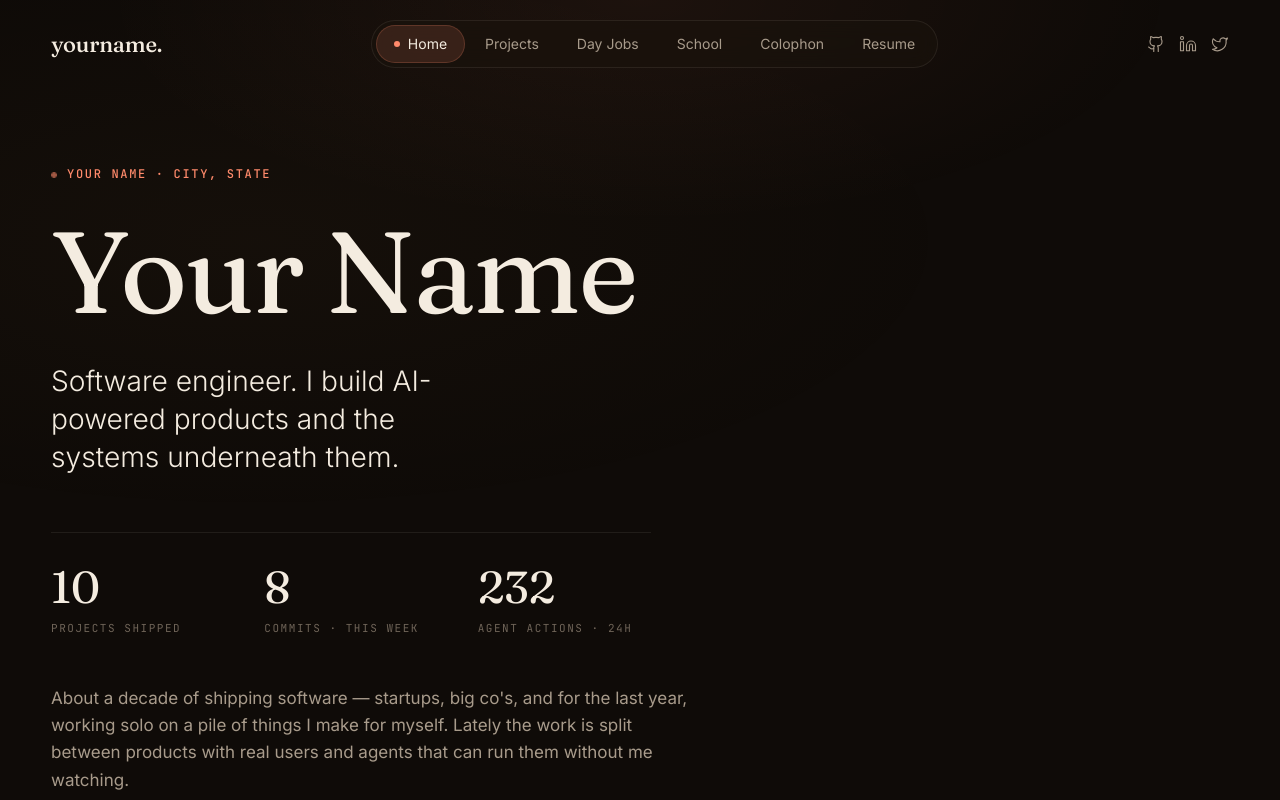
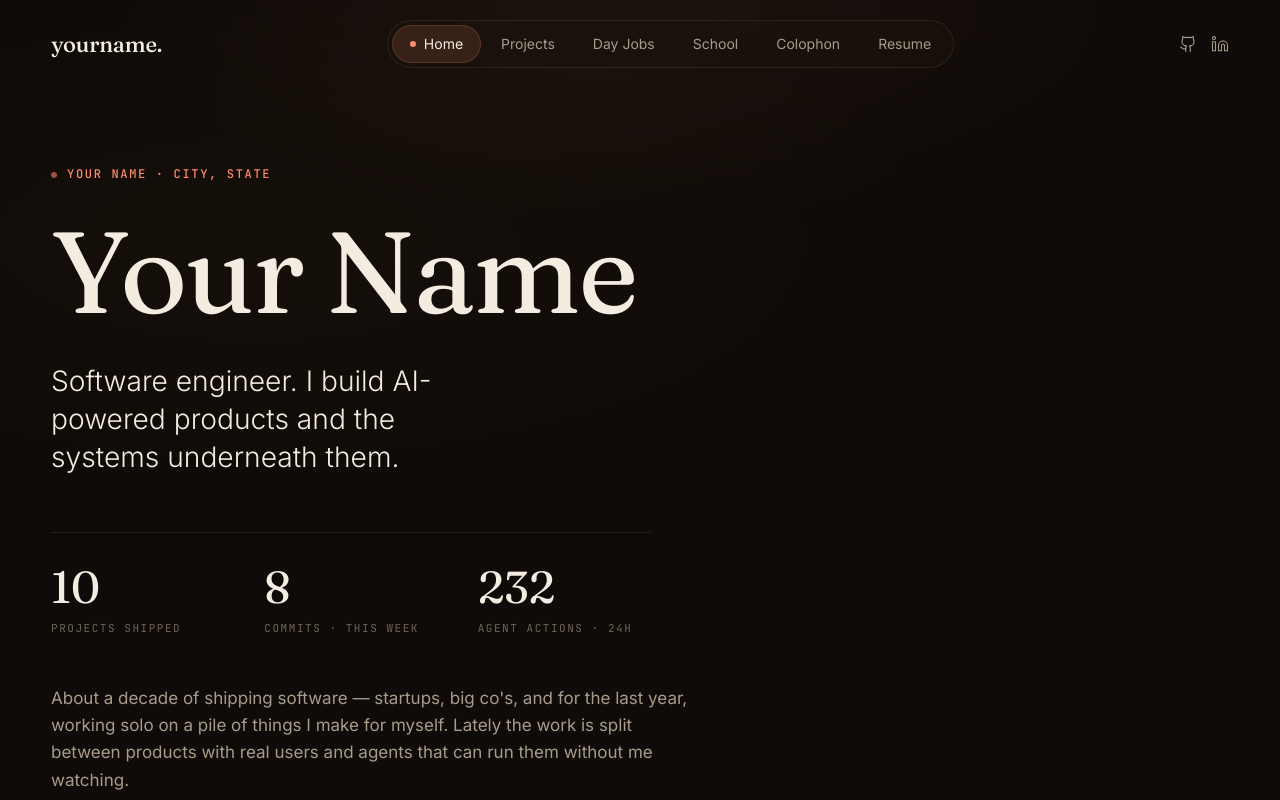
Before and after one commit to aashishkumar96/Portfolio, a React (Vite) app: page / in a window 1280 px wide. Shown: the top 800 px of the page. Built offline with nearby package versions, Linux system fonts and the light colour scheme.

Commit message:
Update App.jsx

```diff
--- a/src/App.jsx
+++ b/src/App.jsx
@@ -1,6 +1,6 @@
 import { useEffect, useRef, useState } from 'react'
 import { motion, AnimatePresence } from 'motion/react'
-import { Github, Linkedin, Twitter, ArrowUpRight, ArrowRight, ChevronLeft, ChevronRight, FileText } from 'lucide-react'
+import { Github, Linkedin, ArrowUpRight, ArrowRight, ChevronLeft, ChevronRight, FileText } from 'lucide-react'
 import {
   site, activity,
   projectsIntro, projects,
@@ -100,7 +100,6 @@ function Nav() {
       <div className="nav__socials">
         <a href={site.socials.github}   aria-label="GitHub"><Github   size={18} strokeWidth={1.5} /></a>
         <a href={site.socials.linkedin} aria-label="LinkedIn"><Linkedin size={18} strokeWidth={1.5} /></a>
-        <a href={site.socials.x}        aria-label="X"><Twitter  size={18} strokeWidth={1.5} /></a>
       </div>
     </nav>
   )
@@ -344,7 +343,7 @@ function School() {
 
           <Reveal delay={100}>
             <div>
-              <div className="honors__head">Honors</div>
+              <div className="honors__head">Stack</div>
               <div className="honors__list">
                 {honors.map((h, idx) => (
                   <div key={idx} className="honor">
```
